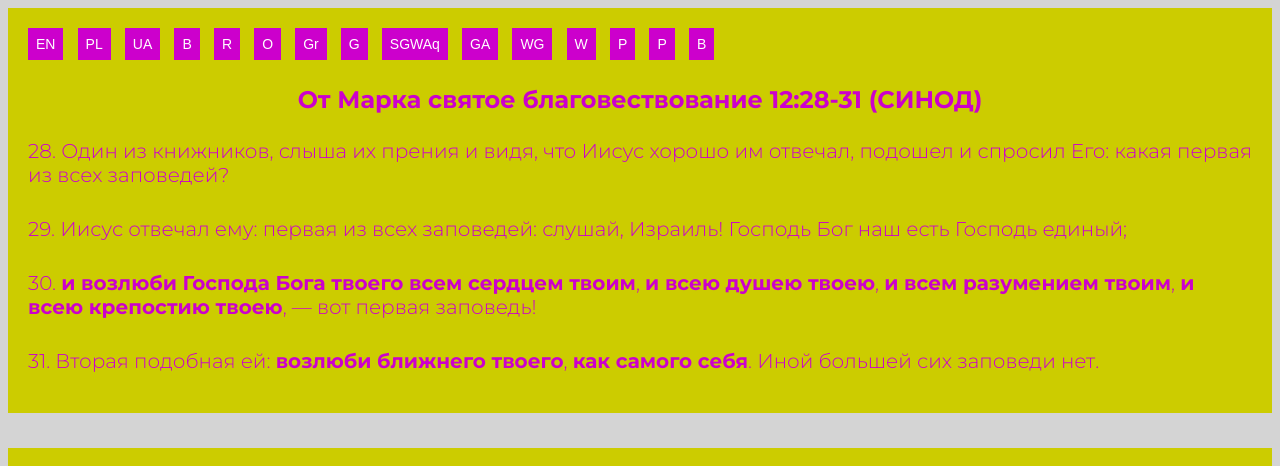
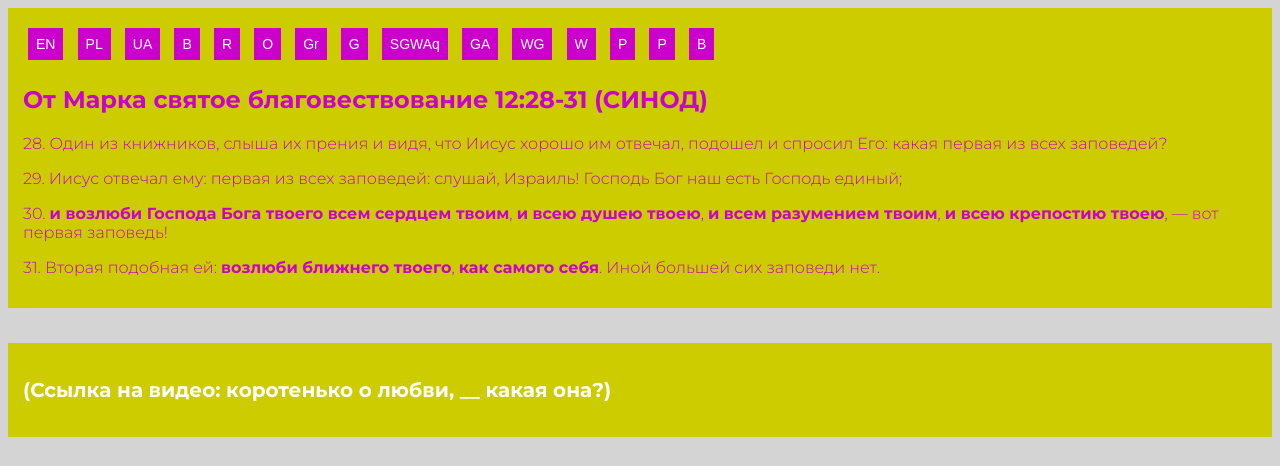
Before and after one commit to j-fullstack-d/Bible-Verses-yellow--RU, a plain HTML site: page index.html in a window 1280 px wide. Shown: the top 466 px of the page. Drawn offline with Linux system fonts and the light colour scheme.

Commit message:
Updated index.html

```diff
--- a/index.html
+++ b/index.html
@@ -28,11 +28,11 @@
       <button class="section__button"><a class="section__button--link" href="https://mr-front-end-dev.github.io/Bible-Verses-p--RU/">P</a></button>
       <button class="section__button"><a class="section__button--link" href="https://mr-front-end-dev.github.io/Bible-Verses-pink--RU/">P</a></button>
       <button class="section__button"><a class="section__button--link" href="https://mr-front-end-dev.github.io/Bible-Verses-brown--RU/">B</a></button>
-      <h1 class="section--h1">От Марка святое благовествование 12:28-31 (СИНОД)</h1>
-      <p class="section--paragraph">28. Один из книжников, слыша их прения и видя, что Иисус хорошо им отвечал, подошел и спросил Его: какая первая из всех заповедей?</p>
-      <p class="section--paragraph">29. Иисус отвечал ему: первая из всех заповедей: слушай, Израиль! Господь Бог наш есть Господь единый;</p>
-      <p class="section--paragraph">30. <span class="section--bold">и возлюби Господа Бога твоего всем сердцем твоим</span>, <span class="section--bold">и всею душею твоею</span>, <span class="section--bold">и всем разумением твоим</span>, <span class="section--bold">и всею крепостию твоею</span>, — вот первая заповедь!</p>
-      <p class="section--paragraph">31. Вторая подобная ей: <span class="section--bold">возлюби ближнего твоего</span>, <span class="section--bold">как самого себя</span>. Иной большей сих заповеди нет.</p>
+      <h1 class="section__h1">От Марка святое благовествование 12:28-31 (СИНОД)</h1>
+      <p class="section__paragraph">28. Один из книжников, слыша их прения и видя, что Иисус хорошо им отвечал, подошел и спросил Его: какая первая из всех заповедей?</p>
+      <p class="section__paragraph">29. Иисус отвечал ему: первая из всех заповедей: слушай, Израиль! Господь Бог наш есть Господь единый;</p>
+      <p class="section__paragraph">30. <span class="section--bold">и возлюби Господа Бога твоего всем сердцем твоим</span>, <span class="section--bold">и всею душею твоею</span>, <span class="section--bold">и всем разумением твоим</span>, <span class="section--bold">и всею крепостию твоею</span>, — вот первая заповедь!</p>
+      <p class="section__paragraph">31. Вторая подобная ей: <span class="section--bold">возлюби ближнего твоего</span>, <span class="section--bold">как самого себя</span>. Иной большей сих заповеди нет.</p>
     </section>
   </main>
   <div class="div__underline--lightgrey"></div>
```
